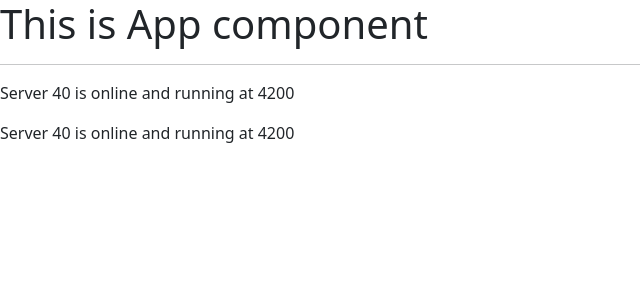
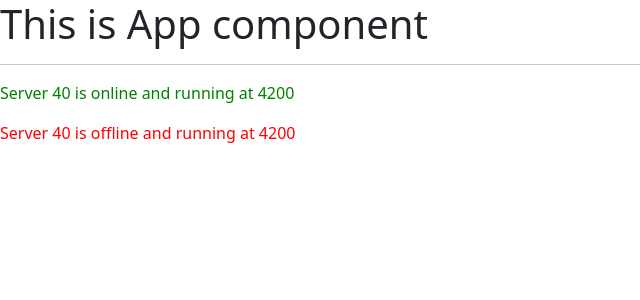
Before and after one commit to sohaibsalman/angular-training, an Angular app: page / in a window 1280 px wide. Shown: the top 300 px of the page, without its empty margins (0-640 px from the left). Built offline with nearby package versions, Linux system fonts and the light colour scheme.

Commit message:
Directive basics

```diff
--- a/src/app/server/server.component.html
+++ b/src/app/server/server.component.html
@@ -1,2 +1,8 @@
-<!-- String interpolation example -->
-<p>Server {{ serverId }} is {{ serverStatus }} and running at {{ getServerPort() }}</p>
+<!--
+    String interpolation example
+    ngStyle directive example. The [] brackets around the directive specifies the property
+    to bind (style properties to bind with ngStyle)
+ -->
+<p [ngStyle]="{ color: getColor() }">
+    Server {{ serverId }} is {{ serverStatus }} and running at {{ getServerPort() }}
+</p>
--- a/src/app/server/server.component.ts
+++ b/src/app/server/server.component.ts
@@ -6,9 +6,17 @@ import { Component } from "@angular/core";
 })
 export class ServerComponent {
     serverId = 40;
-    serverStatus = 'online';
+    serverStatus = '';
+
+    constructor() {
+        this.serverStatus = Math.random() > 0.5 ? 'online' : 'offline';
+    }
 
     getServerPort() {
         return 4200;
     }
+
+    getColor() {
+        return this.serverStatus === 'online' ? 'green' : 'red';
+    }
 }
--- a/src/app/servers/servers.component.html
+++ b/src/app/servers/servers.component.html
@@ -3,7 +3,7 @@
     event binding example. We can pass the event object to the function using
     special variable in angular $event. This is not 2 way binding!
 -->
-<input type="text" class="form-control" (input)="onUpdateServerName($event)">
+<!-- <input type="text" class="form-control" (input)="onUpdateServerName($event)"> -->
 
 <!-- two way binding example -->
 <input type="text" class="form-control" [(ngModel)]="serverName">
@@ -14,7 +14,13 @@
 <button class="btn btn-primary" [disabled]="!allowNewServer" (click)="onCreateServer()">Add Server</button>
 
 <!-- String interpolation example -->
-<p> {{ serverCreationStatus }} </p>
+<!-- <p> {{ serverCreationStatus }} </p> -->
 
-<app-server></app-server>
-<app-server></app-server>
+<!--
+    ngIf directive example. The * before ngIf tells that it is a structural
+    directive (that will change the structure of DOM)
+-->
+<p *ngIf="isServerCreated"> {{ serverCreationStatus }} </p>
+
+<!-- ngFor directive example -->
+<app-server *ngFor="let server of servers"></app-server>
--- a/src/app/servers/servers.component.ts
+++ b/src/app/servers/servers.component.ts
@@ -35,6 +35,8 @@ export class ServersComponent implements OnInit {
   allowNewServer = false;
   serverCreationStatus = 'No new server was created';
   serverName = '';
+  isServerCreated = false;
+  servers = ['Test Server 1', 'Test Server 2'];
 
   constructor() {
     setTimeout(() => {
@@ -45,7 +47,10 @@ export class ServersComponent implements OnInit {
   ngOnInit(): void {}
 
   onCreateServer() {
-    this.serverCreationStatus = 'A new server was created';
+    this.isServerCreated = true;
+    this.servers.push(this.serverName);
+    this.serverCreationStatus =
+      'A new server was created. Server name is ' + this.serverName;
   }
 
   onUpdateServerName(event: Event) {
```
Also changed, not shown: 1 other file (tests, documents, lock files or other folders).
